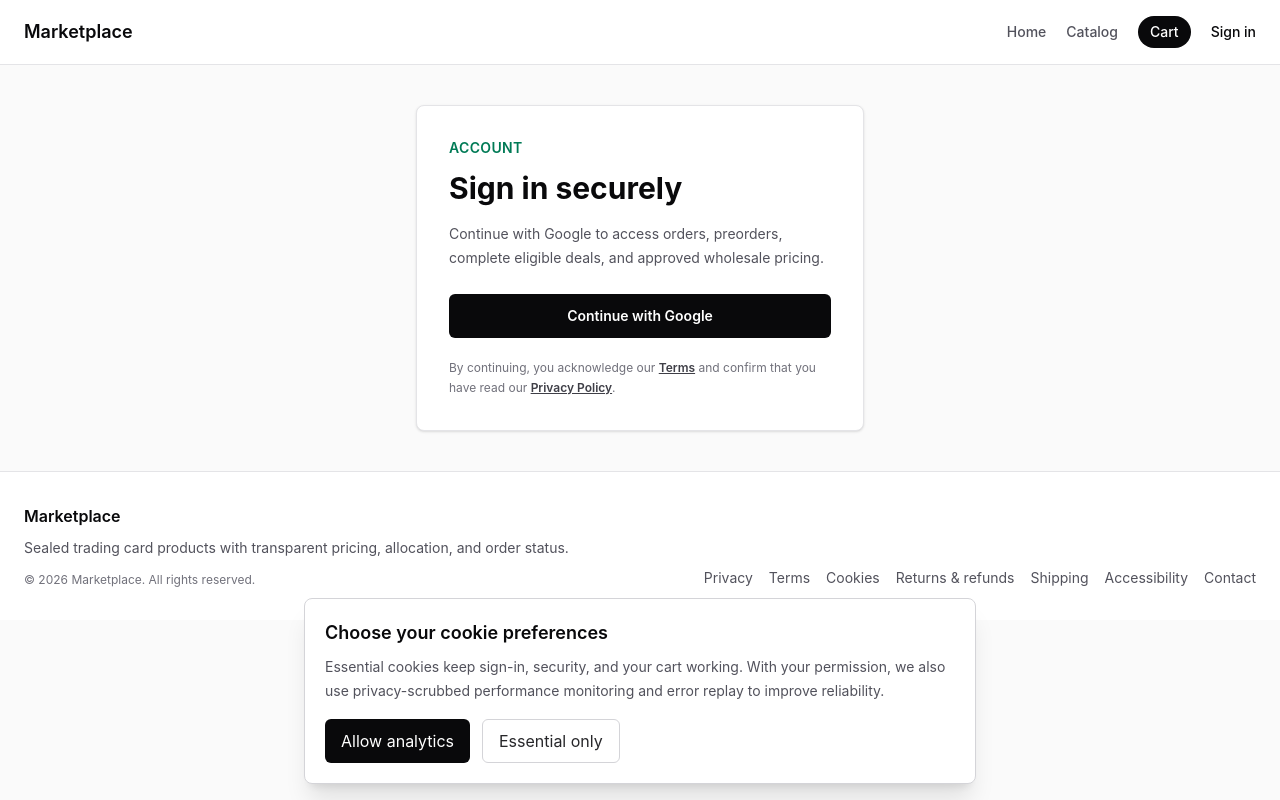
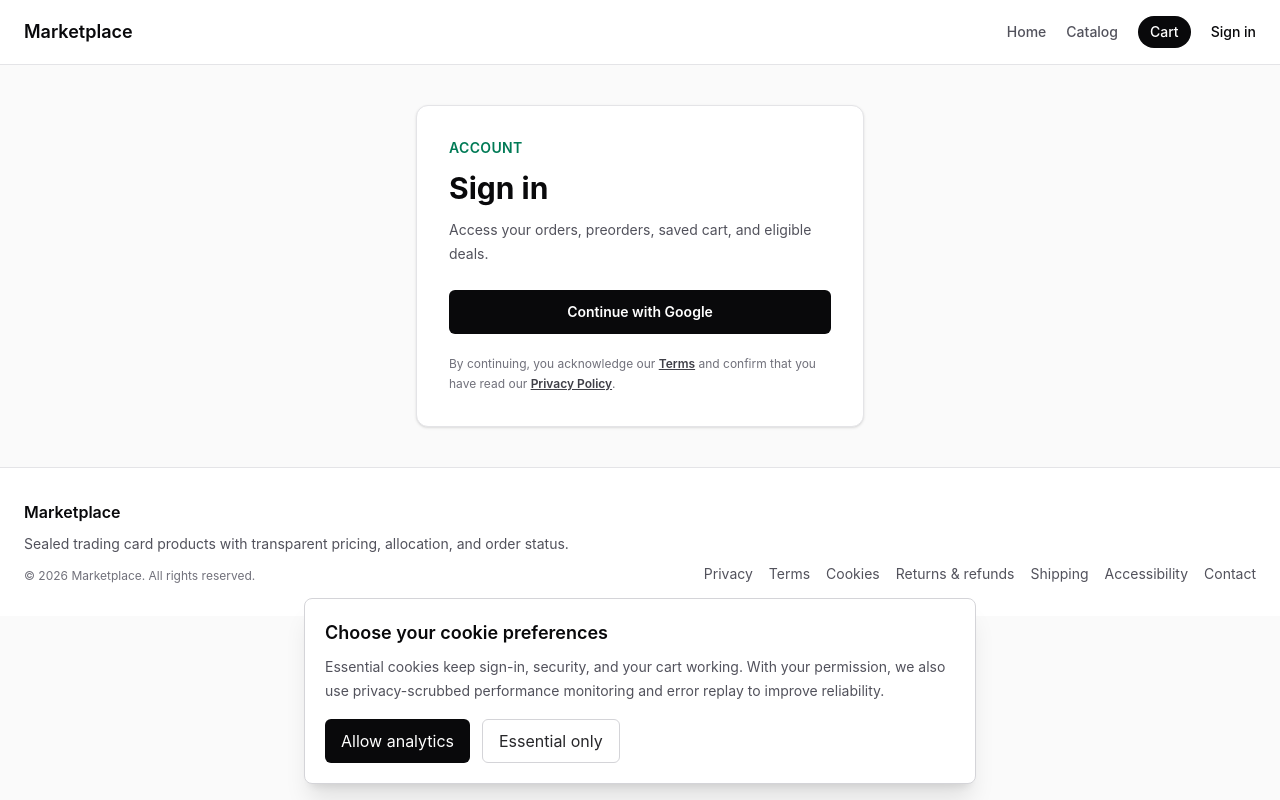
Before and after one commit to kingyx3/marketplace, a Next.js app: page /sign-in in a window 1280 px wide. Built offline with nearby package versions, Linux system fonts and the light colour scheme; no server answers.

Commit message:
Remove wholesale language from sign in

```diff
--- a/app/sign-in/page.tsx
+++ b/app/sign-in/page.tsx
@@ -15,12 +15,11 @@ export default async function SignInPage({
   const next = safeNextPath(params.next);
 
   return (
-    <section className="mx-auto max-w-md rounded-lg border border-zinc-200 bg-white p-8 shadow-sm">
+    <section className="mx-auto max-w-md rounded-xl border border-zinc-200 bg-white p-8 shadow-sm">
       <p className="text-sm font-semibold uppercase tracking-wide text-emerald-700">Account</p>
-      <h1 className="mt-3 text-3xl font-bold text-zinc-950">Sign in securely</h1>
-      <p className="mt-4 text-sm leading-6 text-zinc-600">
-        Continue with Google to access orders, preorders, complete eligible deals, and approved
-        wholesale pricing.
+      <h1 className="mt-3 text-3xl font-bold text-zinc-950">Sign in</h1>
+      <p className="mt-3 text-sm leading-6 text-zinc-600">
+        Access your orders, preorders, saved cart, and eligible deals.
       </p>
       <a
         className="mt-6 inline-flex min-h-11 w-full items-center justify-center rounded-md bg-zinc-950 px-5 text-sm font-semibold text-white hover:bg-emerald-700"
```
